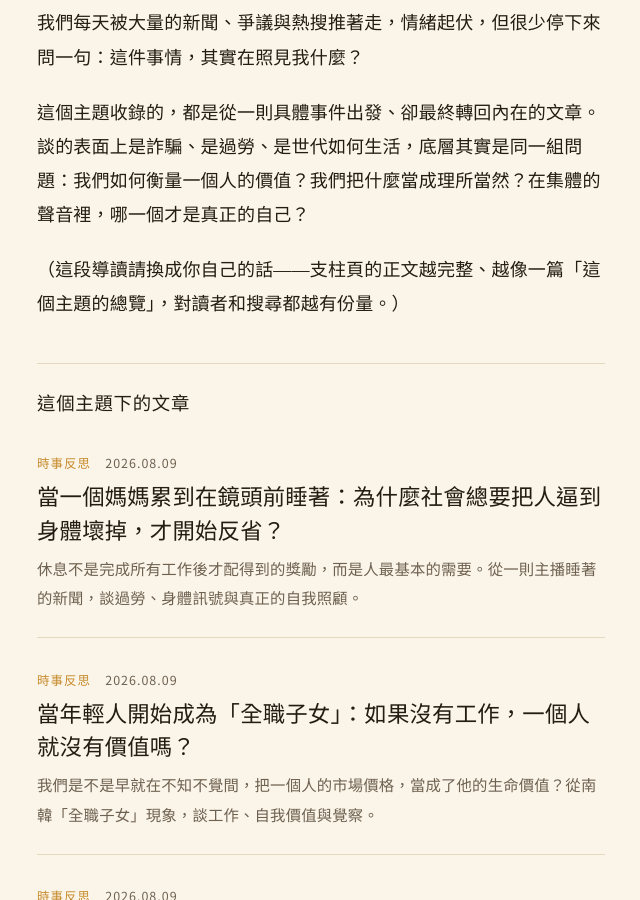
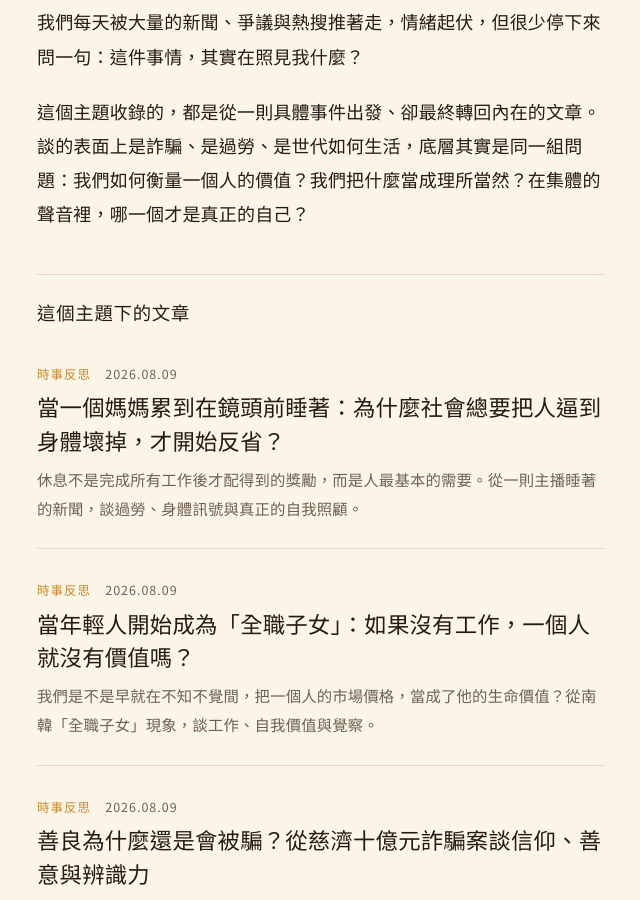
Before and after one commit to herbmagicliu-ops/blog, a Jekyll site: the page built from pillars/self-reflection.html, in a window 1280 px wide and 900 px high, scrolled down 652 px. Shown: the whole window, without its empty margins (319-959 px from the left). Built offline with Jekyll 4.4.1, drawn with Linux system fonts in a browser that asks for light colours.

Commit message:
Update self-reflection.html

```diff
--- a/pillars/self-reflection.html
+++ b/pillars/self-reflection.html
@@ -9,5 +9,3 @@ summary: 新聞會過去，但它照見的東西會留下。這裡把每一則
 <p>我們每天被大量的新聞、爭議與熱搜推著走，情緒起伏，但很少停下來問一句：這件事情，其實在照見我什麼？</p>
 
 <p>這個主題收錄的，都是從一則具體事件出發、卻最終轉回內在的文章。談的表面上是詐騙、是過勞、是世代如何生活，底層其實是同一組問題：我們如何衡量一個人的價值？我們把什麼當成理所當然？在集體的聲音裡，哪一個才是真正的自己？</p>
-
-<p>（這段導讀請換成你自己的話——支柱頁的正文越完整、越像一篇「這個主題的總覽」，對讀者和搜尋都越有份量。）</p>
```
